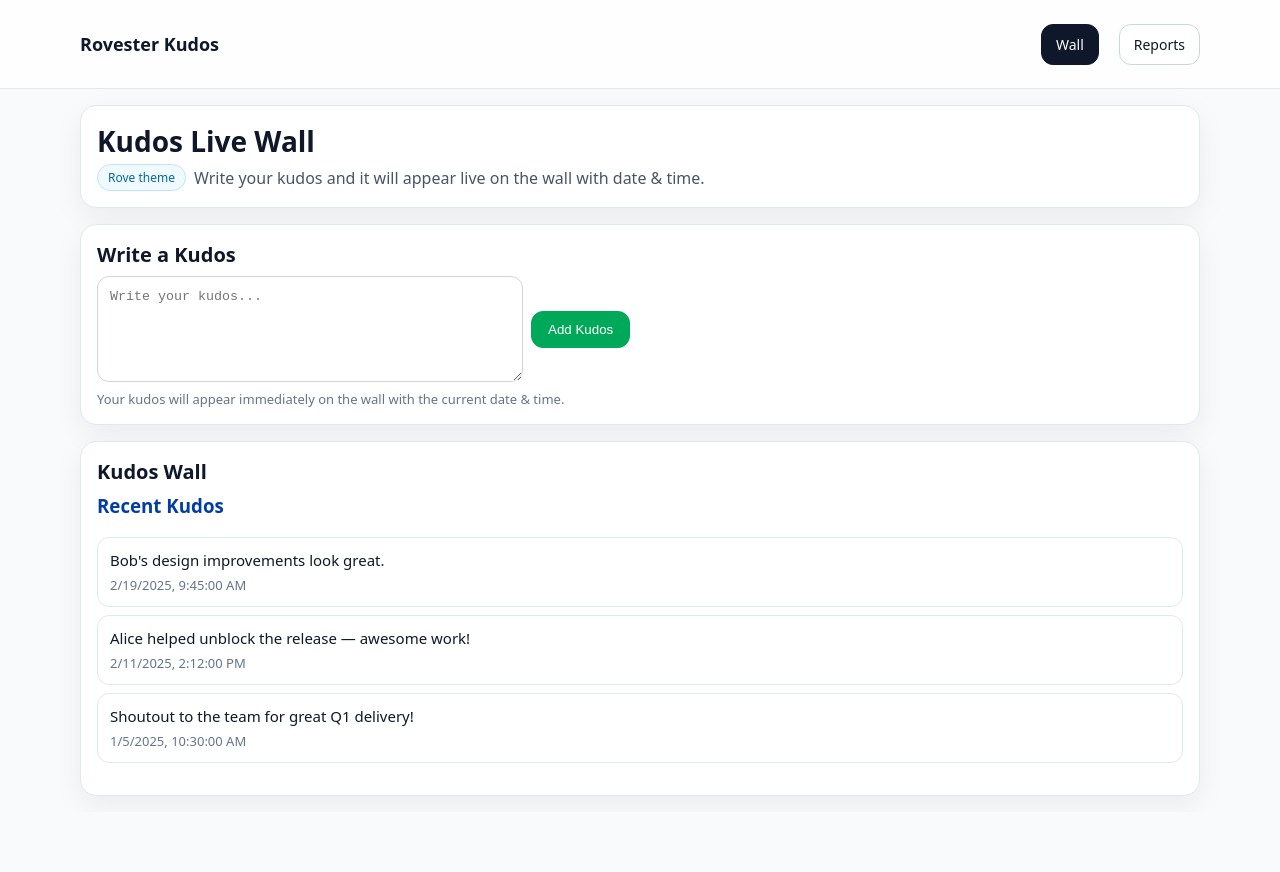
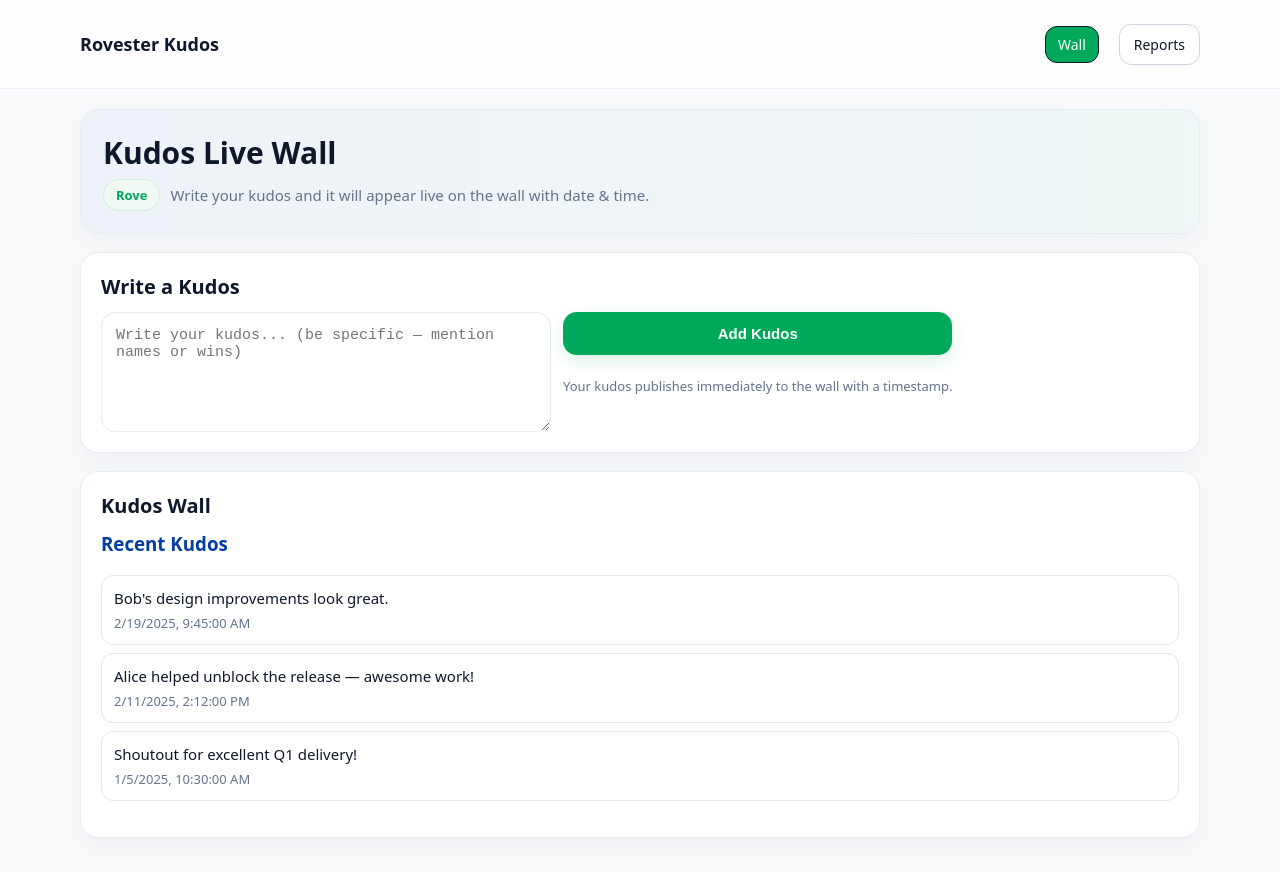
Before and after one commit to nina838/Rove-Kudos-, a React (Vite) app: page / in a window 1280 px wide. Before the commit the page ends 812 px from the top, so only its background shows below. Built offline with nearby package versions, Linux system fonts and the light colour scheme.

Commit message:
Update App.jsx

```diff
--- a/src/App.jsx
+++ b/src/App.jsx
@@ -4,24 +4,84 @@ import { Routes, Route, Link, Navigate } from "react-router-dom";
 import KudosPanel from "./components/KudosPanel.jsx";
 import Reports from "./pages/Reports.jsx";
 
+const RO = {
+  blue: "#003da5",      // primary blue accent
+  green: "#00a859",     // rove brand green (primary action)
+  slate: "#0f172a",
+  gray1: "#f8fafc",
+  gray2: "#f1f5f9",
+  gray3: "#e6edf3",
+  subtle: "#64748b",
+};
+
 const S = {
-  page: { paddingTop: 16 },
-  card: { background: "#fff", borderRadius: 16, padding: 16, boxShadow: "0 10px 30px rgba(0,0,0,.06)", border: "1px solid #e2e8f0" },
-  head: { fontWeight: 700, fontSize: 20, marginBottom: 8, color: "#0f172a" },
-  row: { display: "flex", gap: 8, flexWrap: "wrap", alignItems: "center" },
-  textarea: { padding: "12px", borderRadius: 12, border: "1px solid #d1d5db", minWidth: 400, minHeight: 80, resize: "vertical" },
-  btn: { padding: "10px 16px", borderRadius: 12, border: "1px solid #00a859", background: "#00a859", color: "#fff", cursor: "pointer" },
-  badge: { padding: "4px 10px", borderRadius: 999, fontSize: 12, background: "#f0f9ff", color: "#0369a1", border: "1px solid #bae6fd" },
-  subtleText: { color: "#64748b", fontSize: 13, marginTop: 8 }
+  page: { paddingTop: 20 },
+  headerCard: {
+    background: "linear-gradient(90deg, rgba(0,61,165,0.04), rgba(0,168,89,0.03))",
+    borderRadius: 18,
+    padding: 22,
+    boxShadow: "0 8px 30px rgba(15,23,42,0.04)",
+    border: `1px solid ${RO.gray3}`,
+    marginBottom: 18,
+  },
+  title: { fontWeight: 800, fontSize: 30, color: RO.slate, marginBottom: 6 },
+  tagline: { color: RO.subtle, fontSize: 15, display: "flex", gap: 10, alignItems: "center" },
+  badge: {
+    display: "inline-flex",
+    alignItems: "center",
+    gap: 8,
+    padding: "6px 12px",
+    borderRadius: 999,
+    background: "#f0f9f4",
+    color: RO.green,
+    border: `1px solid rgba(0,168,89,0.12)`,
+    fontWeight: 600,
+    fontSize: 13
+  },
+
+  card: {
+    background: "#fff",
+    borderRadius: 18,
+    padding: 20,
+    boxShadow: "0 10px 30px rgba(15,23,42,0.04)",
+    border: `1px solid ${RO.gray3}`,
+    marginBottom: 18,
+  },
+
+  formRow: { display: "flex", gap: 12, alignItems: "flex-start", flexWrap: "wrap" },
+  textarea: {
+    padding: 14,
+    borderRadius: 14,
+    border: `1px solid ${RO.gray3}`,
+    minWidth: 420,
+    minHeight: 90,
+    resize: "vertical",
+    fontSize: 15,
+    color: RO.slate,
+    boxShadow: "inset 0 1px 0 rgba(16,24,40,0.02)"
+  },
+  btn: {
+    padding: "12px 18px",
+    borderRadius: 14,
+    border: "1px solid transparent",
+    background: RO.green,
+    color: "#fff",
+    cursor: "pointer",
+    fontWeight: 700,
+    fontSize: 15,
+    boxShadow: "0 6px 18px rgba(0,168,89,0.14)"
+  },
+  smallNote: { color: RO.subtle, fontSize: 13, marginTop: 10 },
+
+  wallHead: { fontWeight: 700, fontSize: 20, marginBottom: 12, color: RO.slate },
 };
 
 function Wall() {
   const currentUserId = "guest";
-  const allowedAdmins = ["rovester-"]; // left as-is
+  const allowedAdmins = ["rovester-"];
 
-  // kudos items now store content and createdAt (ISO string)
   const [kudos, setKudos] = useState([
-    { id: 1, content: "Shoutout to the team for great Q1 delivery!", createdAt: "2025-01-05T10:30:00" },
+    { id: 1, content: "Shoutout for excellent Q1 delivery!", createdAt: "2025-01-05T10:30:00" },
     { id: 2, content: "Alice helped unblock the release — awesome work!", createdAt: "2025-02-11T14:12:00" },
     { id: 3, content: "Bob's design improvements look great.", createdAt: "2025-02-19T09:45:00" },
   ]);
@@ -45,42 +105,46 @@ function Wall() {
       }
     ]);
     setKudosText("");
+    // small UX: scroll to top of wall (optional)
+    const wall = document.getElementById("kudos-wall");
+    if (wall) wall.scrollIntoView({ behavior: "smooth", block: "start" });
   }
 
   return (
     <>
-      <div style={{ ...S.card, marginBottom: 16 }}>
-        <div style={{ fontWeight: 800, fontSize: 28, marginBottom: 4 }}>Kudos Live Wall</div>
-        <div style={{ display: "flex", gap: 8, alignItems: "center", color: "#475569" }}>
-          <span style={S.badge}>Rove theme</span>
-          <span>Write your kudos and it will appear live on the wall with date &amp; time.</span>
+      <div style={S.headerCard}>
+        <div style={S.title}>Kudos Live Wall</div>
+        <div style={S.tagline}>
+          <div style={S.badge}>Rove</div>
+          <div>Write your kudos and it will appear live on the wall with date &amp; time.</div>
         </div>
       </div>
 
-      <div style={{ ...S.card, marginBottom: 16 }}>
-        <div style={S.head}>Write a Kudos</div>
+      <div style={S.card}>
+        <div style={{ fontWeight: 800, fontSize: 20, color: RO.slate, marginBottom: 12 }}>Write a Kudos</div>
+
         {isOpen ? (
           <>
-            <form onSubmit={addKudos} style={{ ...S.row }}>
+            <form onSubmit={addKudos} style={S.formRow}>
               <textarea
                 style={S.textarea}
-                placeholder="Write your kudos..."
+                placeholder="Write your kudos... (be specific — mention names or wins)"
                 value={kudosText}
                 onChange={(e) => setKudosText(e.target.value)}
               />
-              <button style={S.btn} type="submit">Add Kudos</button>
+              <div style={{ display: "flex", flexDirection: "column", gap: 12 }}>
+                <button style={S.btn} type="submit">Add Kudos</button>
+                <div style={S.smallNote}>Your kudos publishes immediately to the wall with a timestamp.</div>
+              </div>
             </form>
-            <div style={S.subtleText}>
-              Your kudos will appear immediately on the wall with the current date &amp; time.
-            </div>
           </>
         ) : (
-          <div style={{ color: "#64748b" }}>Kudos Live Wall is closed now. Open daily <b>09:00–21:00</b>.</div>
+          <div style={{ color: RO.subtle }}>Kudos Live Wall is closed now. Open daily <b>09:00–21:00</b>.</div>
         )}
       </div>
 
-      <div style={S.card}>
-        <div style={S.head}>Kudos Wall</div>
+      <div id="kudos-wall" style={S.card}>
+        <div style={S.wallHead}>Kudos Wall</div>
         <KudosPanel
           kudos={kudos}
           getContent={(k) => k.content}
@@ -98,11 +162,11 @@ function Wall() {
 export default function App() {
   return (
     <>
-      <nav className="nav">
+      <nav className="nav" style={{ background: "#ffffffcc", borderBottom: "1px solid #eef2f7" }}>
         <div className="container nav-inner">
-          <div className="brand">Rovester Kudos</div>
+          <div className="brand" style={{ fontWeight: 800, color: RO.slate }}>Rovester Kudos</div>
           <div className="spacer" />
-          <Link to="/wall" className="btn">Wall</Link>
+          <Link to="/wall" className="btn" style={{ background: RO.green, color: "#fff", borderRadius: 12, padding: "8px 12px" }}>Wall</Link>
           <Link to="/reports" className="btn-outline" style={{ marginLeft: 8 }}>Reports</Link>
         </div>
       </nav>
```
